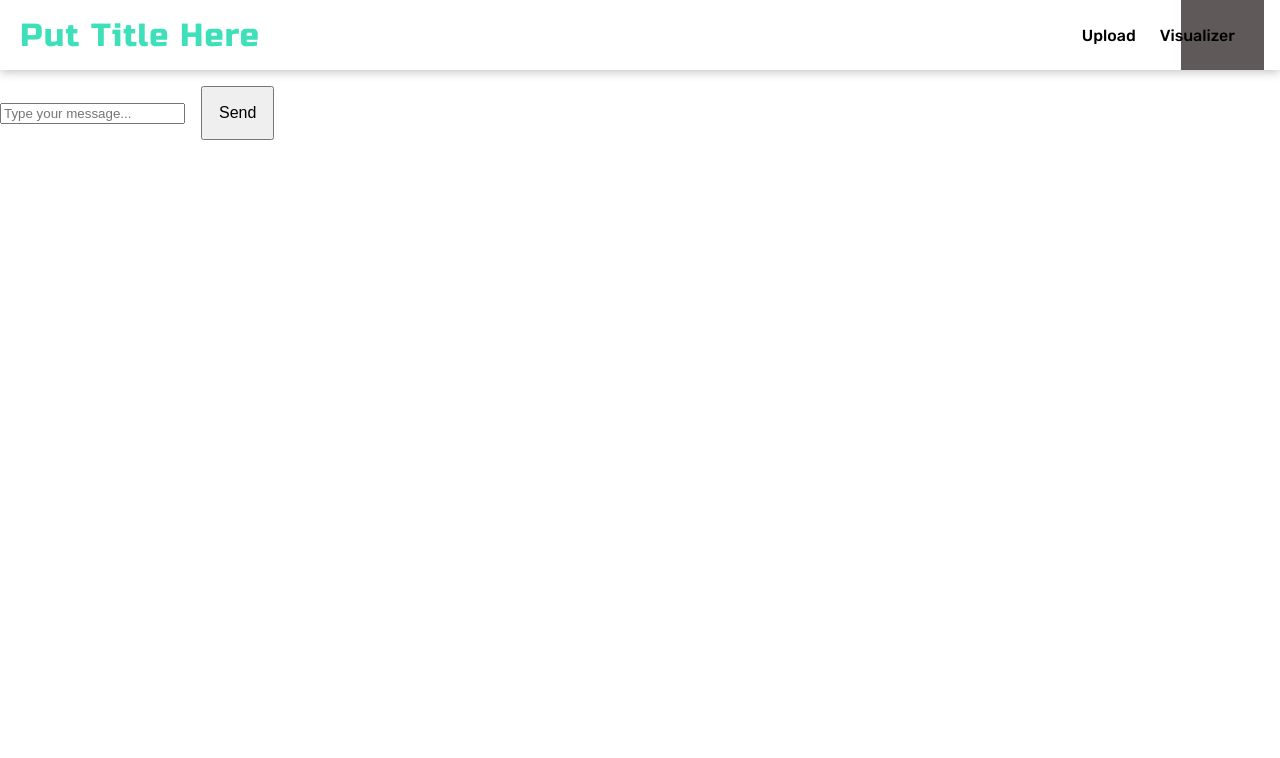
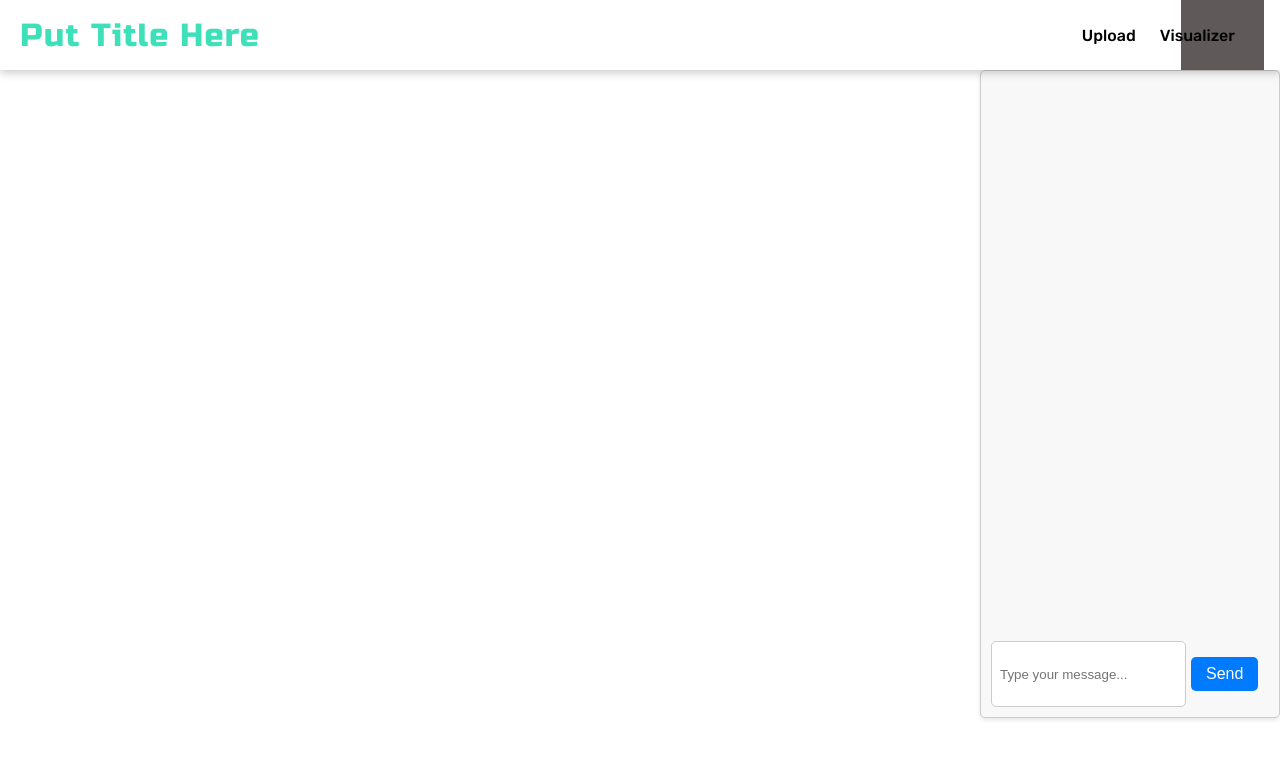
Before and after one commit to vsahni3/CodeFlow, a React (Create React App) app in the folder frontend/codevisualapp/: page /visual in a window 1280 px wide. Shown: the top 758 px of the page. Built offline with nearby package versions, Linux system fonts and the light colour scheme.

Commit message:
more adjustments

```diff
--- /dev/null
+++ b/frontend/codevisualapp/src/components/CodeVisalizer.css
@@ -0,0 +1,77 @@
+/* Styles for the chat box container */
+.chat-box {
+    width: 300px; /* Adjust the width as needed */
+    margin: 0 auto 0 auto; /* Center the chat box horizontally and align it to the right */
+    border: 1px solid #ccc;
+    border-radius: 5px;
+    padding: 10px;
+    box-shadow: 0 2px 4px rgba(0, 0, 0, 0.1);
+    background-color: #f8f8f8;
+    float: right; /* Float the chat box to the right side */
+  }
+
+  /* Rest of your existing CSS styles remain unchanged */
+  /* ... */
+
+
+  /* Styles for previous messages */
+  .previous-messages {
+    height: 550px; /* Set a fixed height for the container */
+    overflow-y: scroll; /* Enable vertical scrolling for overflow */
+    padding-bottom: 10px; /* Add some space below previous messages */
+  }
+
+  /* Styles for individual messages */
+  .message {
+    padding: 8px;
+    margin: 5px 0;
+    border-radius: 5px;
+    word-wrap: break-word; /* Wrap long words */
+  }
+
+  /* Styles for user messages */
+  .user {
+    background-color: #007bff;
+    color: #fff;
+    text-align: right;
+  }
+
+  /* Styles for bot or other messages */
+  /* Add more sender styles if needed */
+  .bot {
+    background-color: #6c757d;
+    color: #fff;
+    text-align: left;
+  }
+
+  /* Styles for the message input form */
+  .message-input-form {
+    display: flex;
+    margin-top: 10px;
+  }
+
+  /* Styles for the text input field */
+  input[type="text"] {
+    flex: 1;
+    padding: 8px;
+    border: 1px solid #ccc;
+    border-radius: 5px;
+    outline: none;
+  }
+
+  /* Styles for the send button */
+  button[type="submit"] {
+    background-color: #007bff;
+    color: #fff;
+    border: none;
+    border-radius: 5px;
+    padding: 8px 15px;
+    margin-left: 5px;
+    cursor: pointer;
+    outline: none;
+  }
+
+  /* Style the send button on hover */
+  button[type="submit"]:hover {
+    background-color: #0056b3;
+  }
--- a/frontend/codevisualapp/src/components/CodeVisualizer.js
+++ b/frontend/codevisualapp/src/components/CodeVisualizer.js
@@ -1,4 +1,5 @@
 import React, { useState } from 'react';
+import "./CodeVisalizer.css";
 
 function CodeVisualizer() {
   const [input, setInput] = useState('');
@@ -21,20 +22,26 @@ function CodeVisualizer() {
 
   return (
     <div className="chat-box">
-      <div className="chat-messages">
+      {/* Previous Messages */}
+      <div className="previous-messages">
         {messages.map((message, index) => (
           <div key={index} className={`message ${message.sender}`}>
             {message.text}
           </div>
         ))}
       </div>
+
+      {/* Text Input and Submit Button */}
       <form onSubmit={handleSubmit} className="message-input-form">
+        {/* Text Input */}
         <input
           type="text"
           value={input}
           onChange={handleInputChange}
           placeholder="Type your message..."
         />
+
+        {/* Submit Button */}
         <button type="submit">Send</button>
       </form>
     </div>
```
